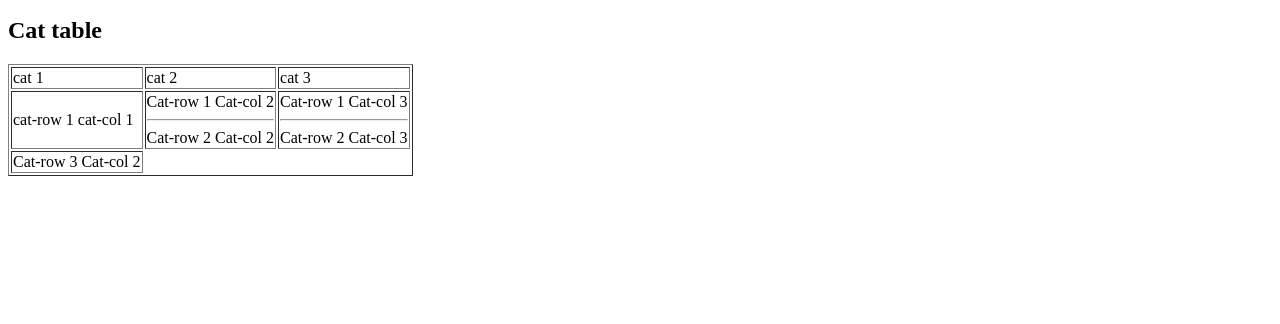
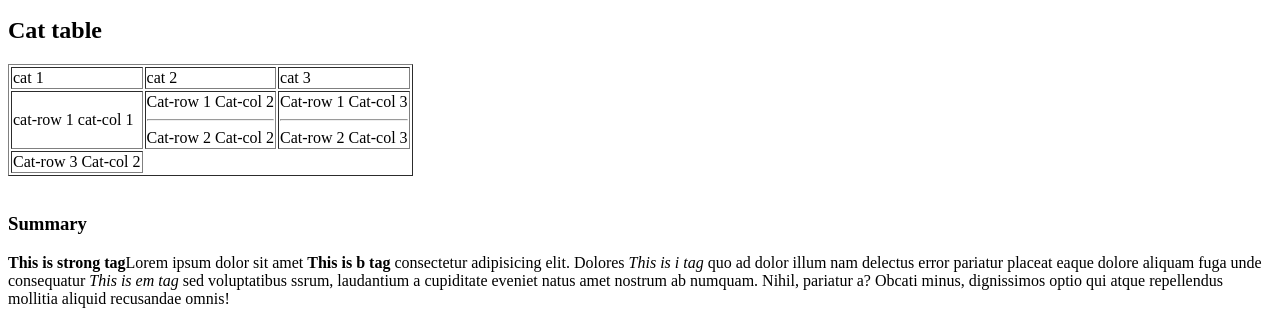
Before and after one commit to Deepak1086/Fs-21-Assignment, a plain HTML site: page html/cat/index.html in a window 1280 px wide. Shown: the part 1579-1903 px from the top of the page. Before the commit the page ends 1763 px from the top, so only its background shows below. Drawn offline with Linux system fonts and the light colour scheme.

Commit message:
Update index.html

```diff
--- a/html/cat/index.html
+++ b/html/cat/index.html
@@ -52,6 +52,13 @@
         <td>Cat-row 3 Cat-col 2</td>
       </tr>
      </table>
+     <br>
+     <h3>Summary</h3>
+     <p>
+      <b>This is strong tag</b>Lorem ipsum dolor sit amet <b>This is b tag</b> consectetur adipisicing elit. Dolores <i>This is i tag </i>quo ad dolor illum nam delectus error pariatur placeat eaque dolore aliquam fuga unde consequatur <i>This is em tag </i> sed voluptatibus ssrum, laudantium a cupiditate eveniet natus amet nostrum ab numquam. Nihil, pariatur a? Obcati minus, dignissimos optio qui atque repellendus mollitia aliquid recusandae omnis!
+
+
+     </p>
 
 
 </body>
```
